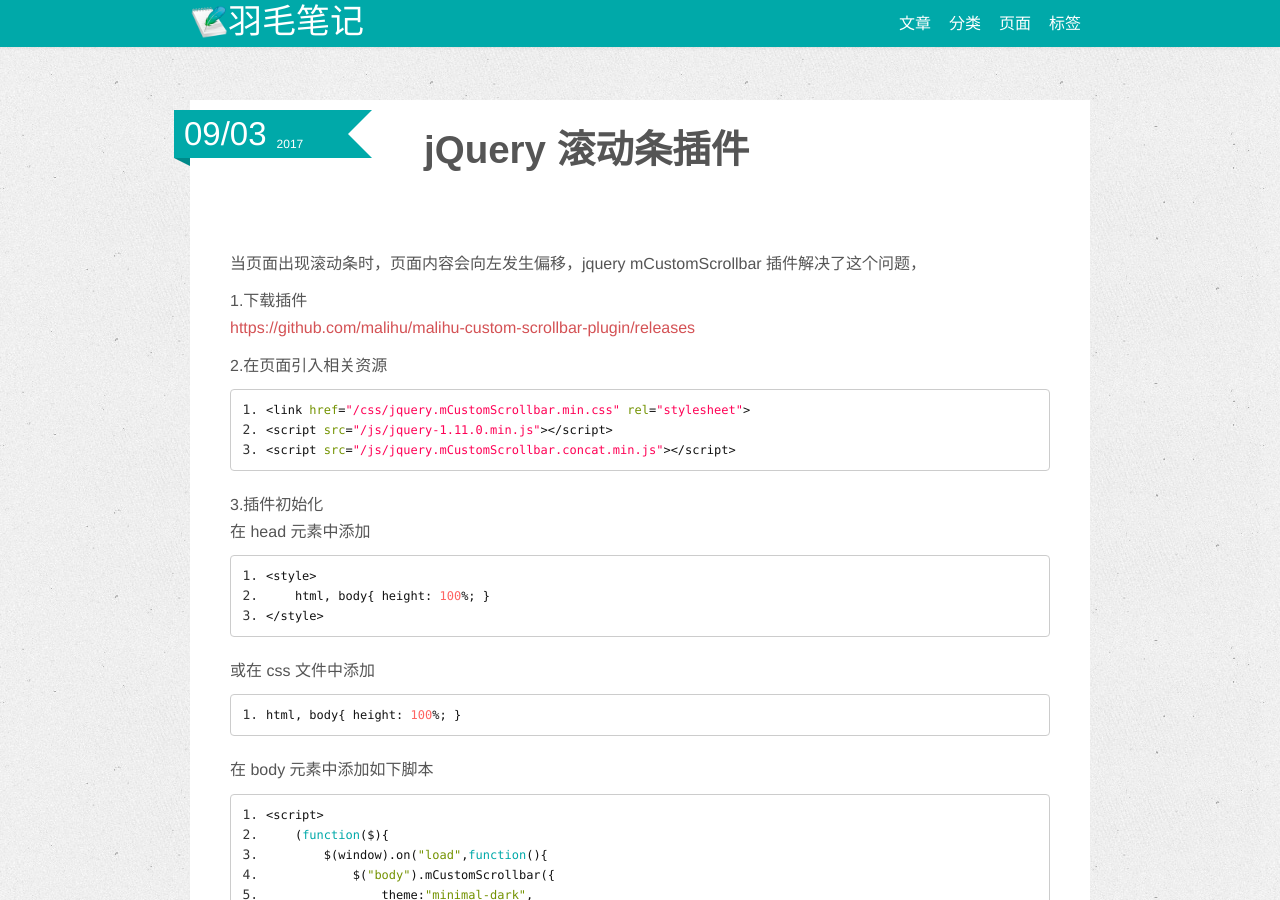
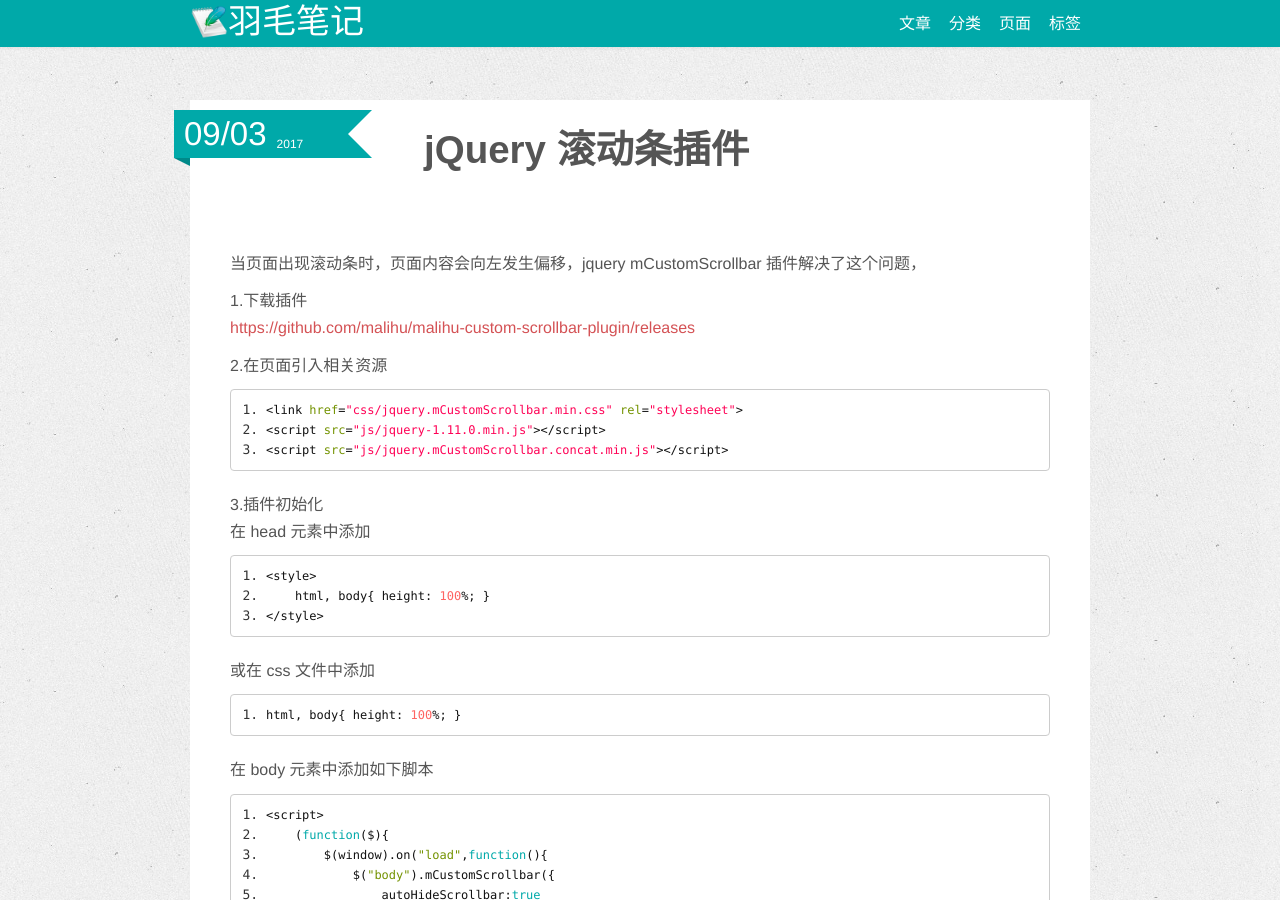
Before and after one commit to zhizheng/zhizheng.github.io, a Jekyll site: the page built from _posts/2017-09-03-jquery-mCustomScrollbar.md, in a window 1280 px wide and 900 px high. Built offline with Jekyll 4.4.1, drawn with Linux system fonts in a browser that asks for light colours.

Commit message:
Update site

````diff
--- a/_posts/2017-09-03-jquery-mCustomScrollbar.md
+++ b/_posts/2017-09-03-jquery-mCustomScrollbar.md
@@ -16,9 +16,9 @@
 
 2.在页面引入相关资源
 ```
-<link href="/css/jquery.mCustomScrollbar.min.css" rel="stylesheet">
-<script src="/js/jquery-1.11.0.min.js"></script>
-<script src="/js/jquery.mCustomScrollbar.concat.min.js"></script>
+<link href="css/jquery.mCustomScrollbar.min.css" rel="stylesheet">
+<script src="js/jquery-1.11.0.min.js"></script>
+<script src="js/jquery.mCustomScrollbar.concat.min.js"></script>
 ```
 <!-- more -->
 3.插件初始化
@@ -38,7 +38,6 @@
     (function($){
         $(window).on("load",function(){
             $("body").mCustomScrollbar({
-                theme:"minimal-dark",
                 autoHideScrollbar:true
             });
         });
````
